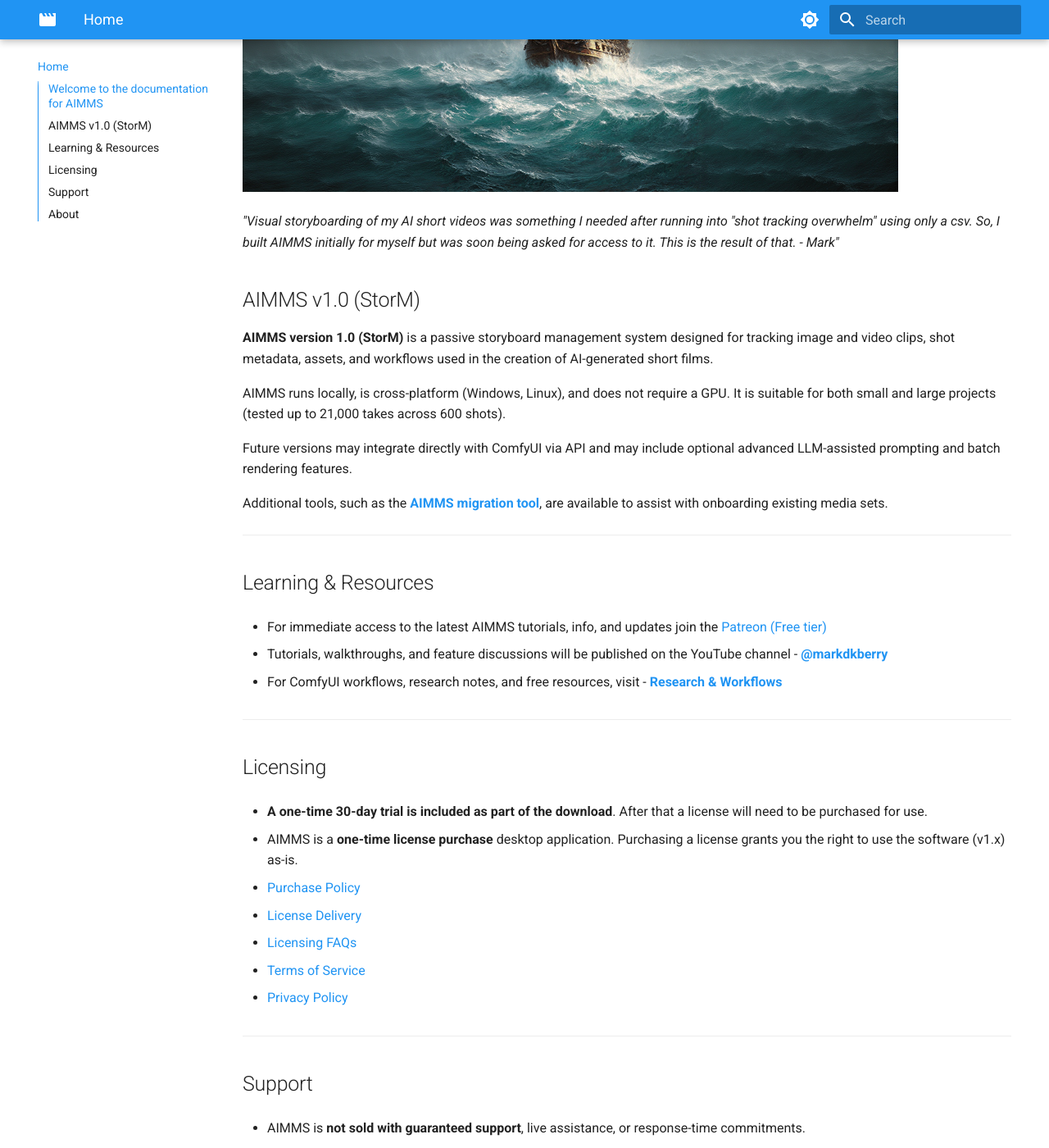
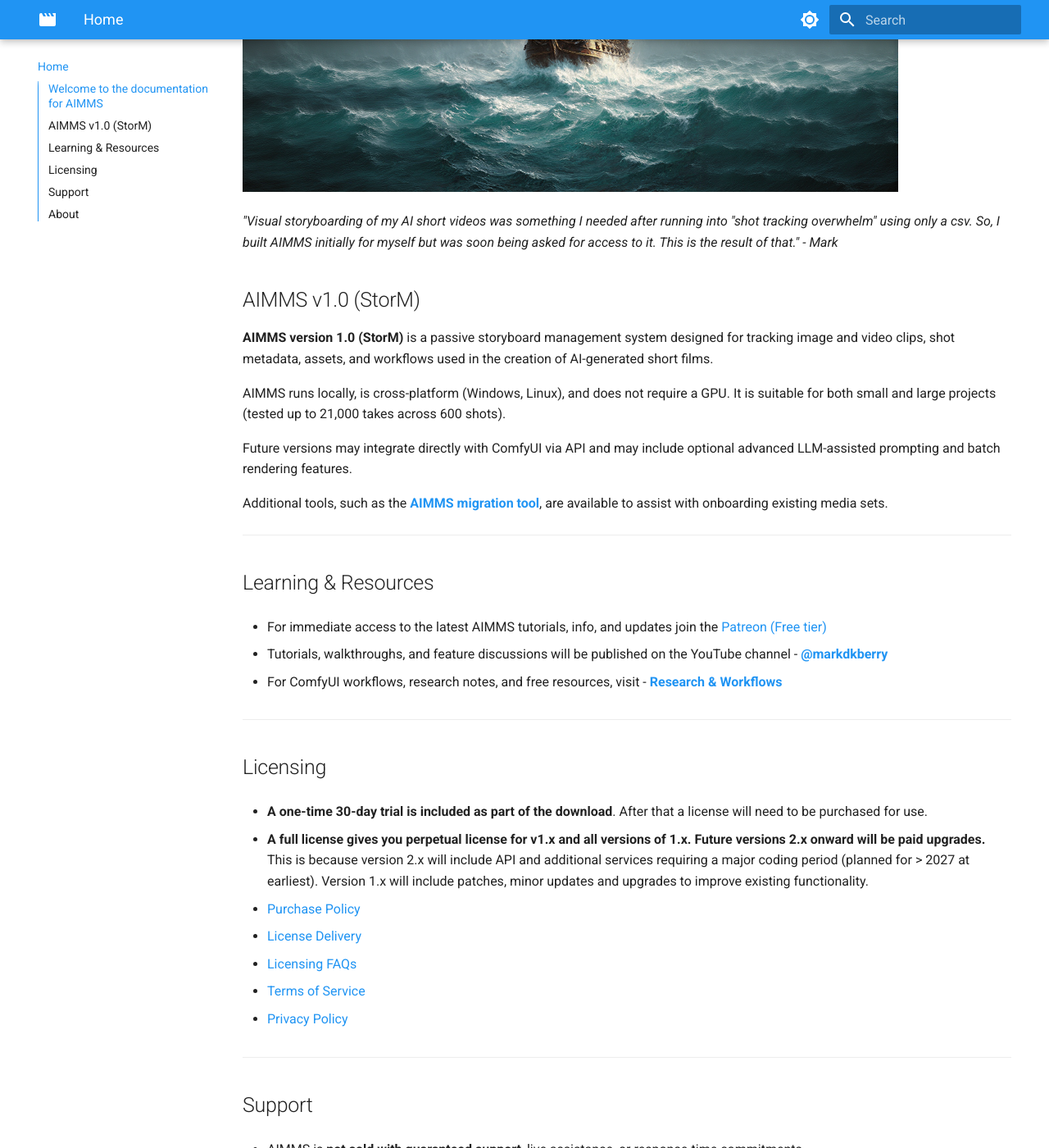
Before and after one commit to AI-Making-Movies/aimms-docs, an MkDocs documentation site: the page built from docs/index.md, in a window 1280 px wide and 1400 px high, scrolled down 810 px. Shown: the whole window at 82% size. Built offline with MkDocs 1.6.1 and Material for MkDocs 9.7.7, drawn with Linux system fonts in a browser that asks for light colours; the version menu is left out.

Commit message:
updated licensing information to clarify 2.x will be paid upgrades

```diff
--- a/docs/index.md
+++ b/docs/index.md
@@ -12,7 +12,7 @@
 
 ![AIMMS version 1.0.0 (StorM)](images/general/about-image.png)
 
-*"Visual storyboarding of my AI short videos was something I needed after running into "shot tracking overwhelm" using only a csv. So, I built AIMMS initially for myself but was soon being asked for access to it. This is the result of that. - Mark"*
+*"Visual storyboarding of my AI short videos was something I needed after running into "shot tracking overwhelm" using only a csv. So, I built AIMMS initially for myself but was soon being asked for access to it. This is the result of that." - Mark*
 
 ## AIMMS v1.0 (StorM)
 
@@ -40,7 +40,7 @@ Additional tools, such as the [**AIMMS migration tool**](https://github.com/mdkb
 
 - **A one-time 30-day trial is included as part of the download**. After that a license will need to be purchased for use.
 
-- AIMMS is a **one-time license purchase** desktop application. Purchasing a license grants you the right to use the software (v1.x) as-is.
+- **A full license gives you perpetual license for v1.x and all versions of 1.x. Future versions 2.x onward will be paid upgrades.** This is because version 2.x will include API and additional services requiring a major coding period (planned for > 2027 at earliest). Version 1.x will include patches, minor updates and upgrades to improve existing functionality.
 
 - [Purchase Policy](https://markdkberry.com/aimms-docs/purchase-policy/)
 
```
Also changed, not shown: AGENT.md (added, +17 -0 lines), docs/faq/index.md (+1 -1 lines), docs/getting-started/overview.md (+1 -1 lines).
